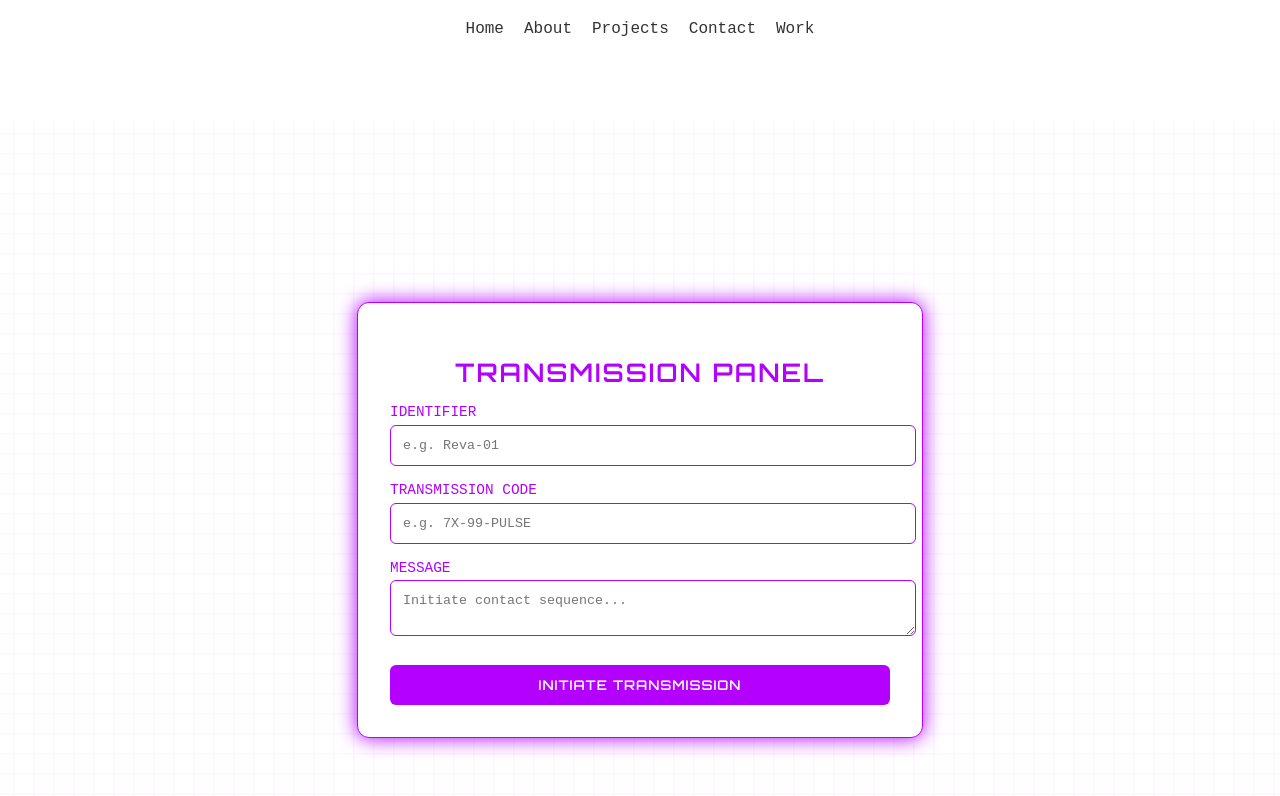
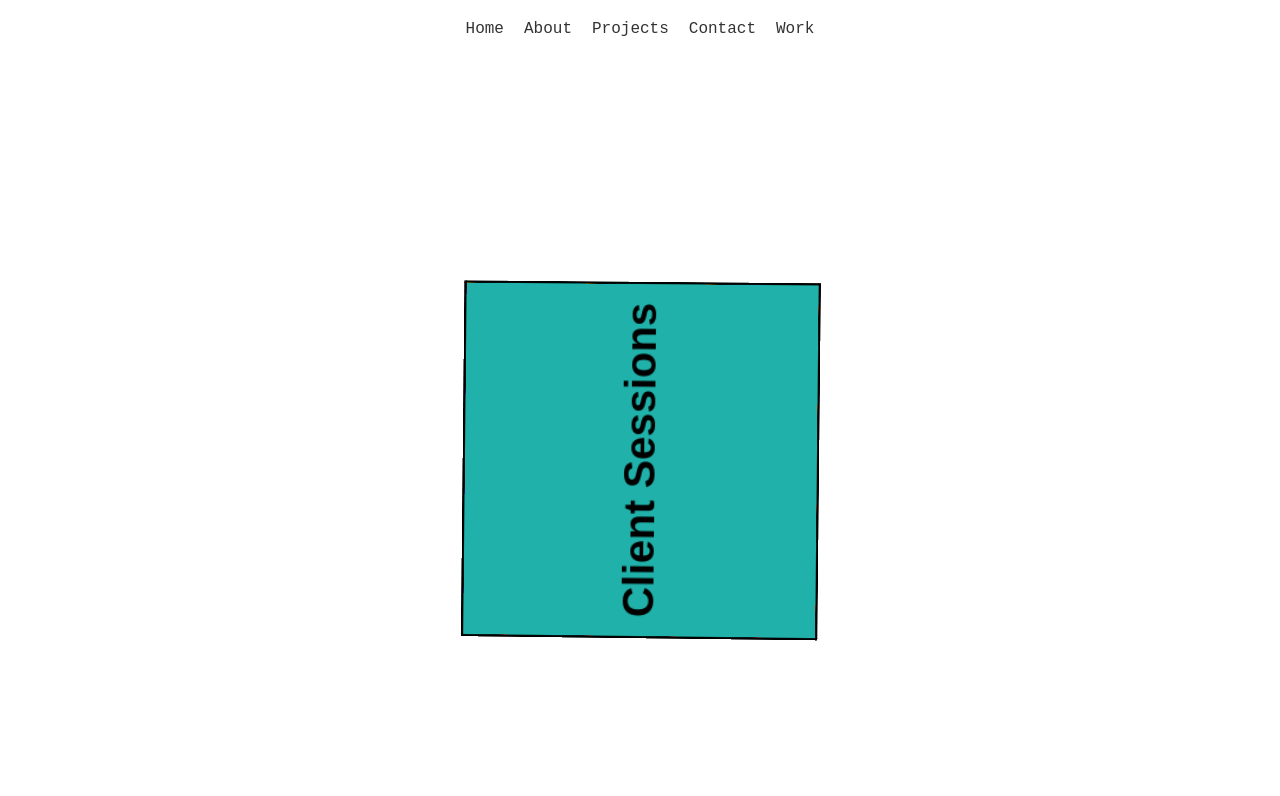
Before and after one commit to RevaLaxmi/RevaWP, a Next.js app: page /contact in a window 1280 px wide. Shown: the top 796 px of the page. Built offline with nearby package versions, Linux system fonts and the light colour scheme.

Commit message:
cube pt.1 LOOKING GOOD!!

```diff
--- a/src/app/contact/page.tsx
+++ b/src/app/contact/page.tsx
@@ -1,9 +1,13 @@
-import TerminalContact from '@/components/ContactCyberpunk';
+// page.tsx
+import React from "react";
+import Cube from "@/components/cube";
 
-export default function ContactPage() {
+const ContactPage: React.FC = () => {
   return (
-    <main>
-      <TerminalContact />
-    </main>
+    <div>
+      <Cube />
+    </div>
   );
-}
+};
+
+export default ContactPage;
--- /dev/null
+++ b/src/components/cube.css
@@ -0,0 +1,36 @@
+.cube-container {
+    perspective: 1000px; /* Gives depth to the cube */
+    width: 100%;
+    height: 100vh; /* You can adjust this for mobile responsiveness */
+    display: flex;
+    justify-content: center;
+    align-items: center;
+  }
+
+  .cube {
+    width: 300px;
+    height: 300px;
+    position: relative;
+    transform-style: preserve-3d;
+    transform: rotateX(0deg) rotateY(0deg);
+  }
+
+  .face {
+    position: absolute;
+    width: 300px;
+    height: 300px;
+    background-color: #fff;
+    border: 2px solid #000;
+    display: flex;
+    justify-content: center;
+    align-items: center;
+    font-size: 1.5rem;
+    font-family: 'Chakra Petch', sans-serif;
+  }
+
+  .front  { transform: translateZ(150px); background: #f8b400; }
+  .back   { transform: rotateY(180deg) translateZ(150px); background: #ff6347; }
+  .left   { transform: rotateY(-90deg) translateZ(150px); background: #20b2aa; }
+  .right  { transform: rotateY(90deg) translateZ(150px); background: #6495ed; }
+  .top    { transform: rotateX(90deg) translateZ(150px); background: #8a2be2; }
+  .bottom { transform: rotateX(-90deg) translateZ(150px); background: #ff4500; }
--- /dev/null
+++ b/src/components/cube.tsx
@@ -0,0 +1,48 @@
+"use client"; // Add this at the top of your file
+
+import React, { useEffect } from "react";
+import './cube.css';
+import { gsap } from "gsap"; // Optional: for advanced animations
+
+const Cube: React.FC = () => {
+  useEffect(() => {
+    // Using GSAP to animate the cube on page load
+    gsap.fromTo(".cube", {
+      rotationX: 0,
+      rotationY: 0,
+    }, {
+      duration: 5, // Adjust duration for speed of rotation
+      rotationX: 360,
+      rotationY: 360,
+      ease: "power2.inOut",
+      repeat: -1, // To make it continuously rotate
+    });
+  }, []);
+
+  return (
+    <div className="cube-container">
+      <div className="cube">
+        <div className="face front">
+          <h2>Aerial Classes</h2>
+        </div>
+        <div className="face back">
+          <h2>Collaborate</h2>
+        </div>
+        <div className="face left">
+          <h2>Client Sessions</h2>
+        </div>
+        <div className="face right">
+          <h2>More Info</h2>
+        </div>
+        <div className="face top">
+          <h2>Contact Me</h2>
+        </div>
+        <div className="face bottom">
+          <h2>FAQ</h2>
+        </div>
+      </div>
+    </div>
+  );
+};
+
+export default Cube;
```
